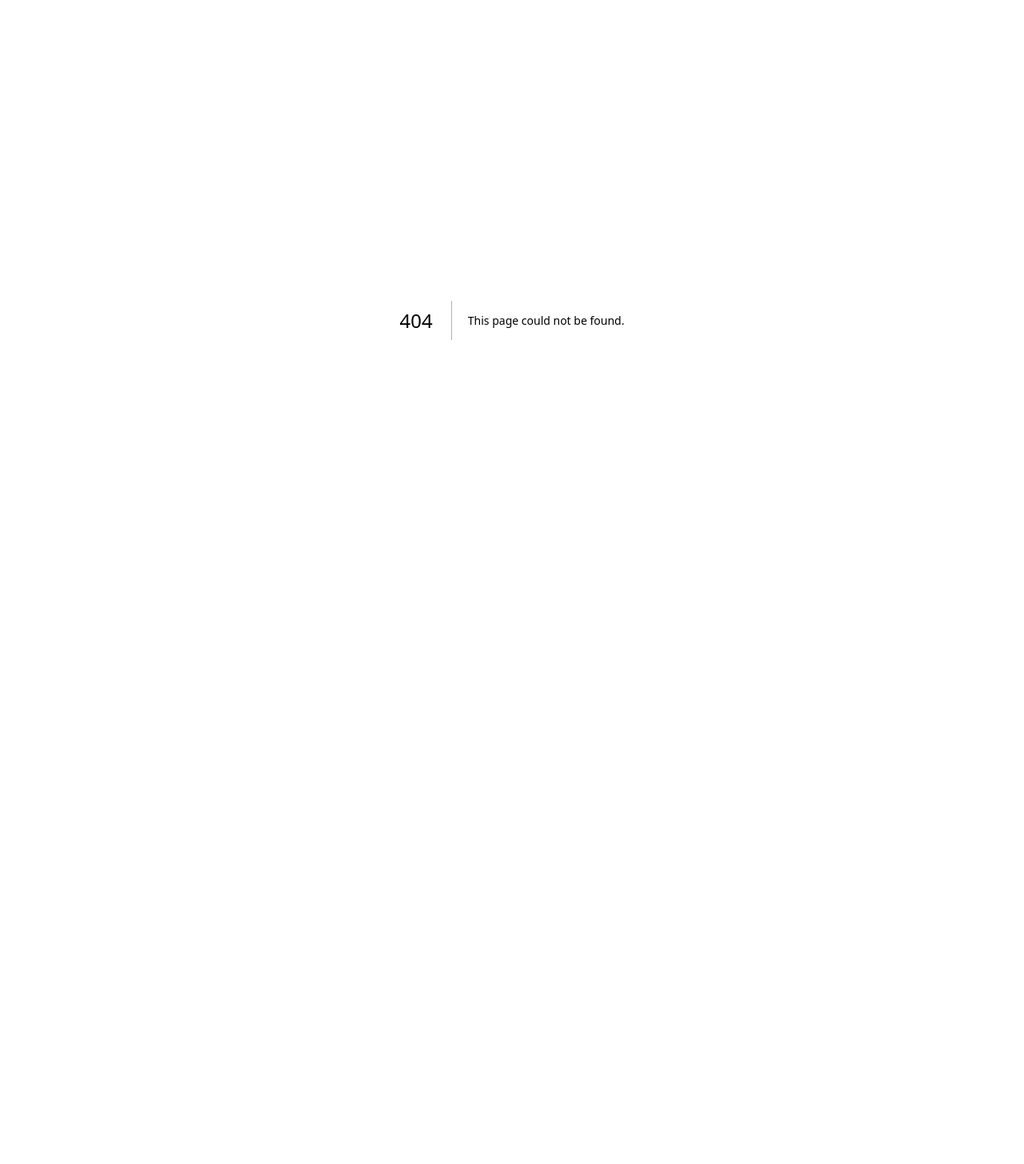
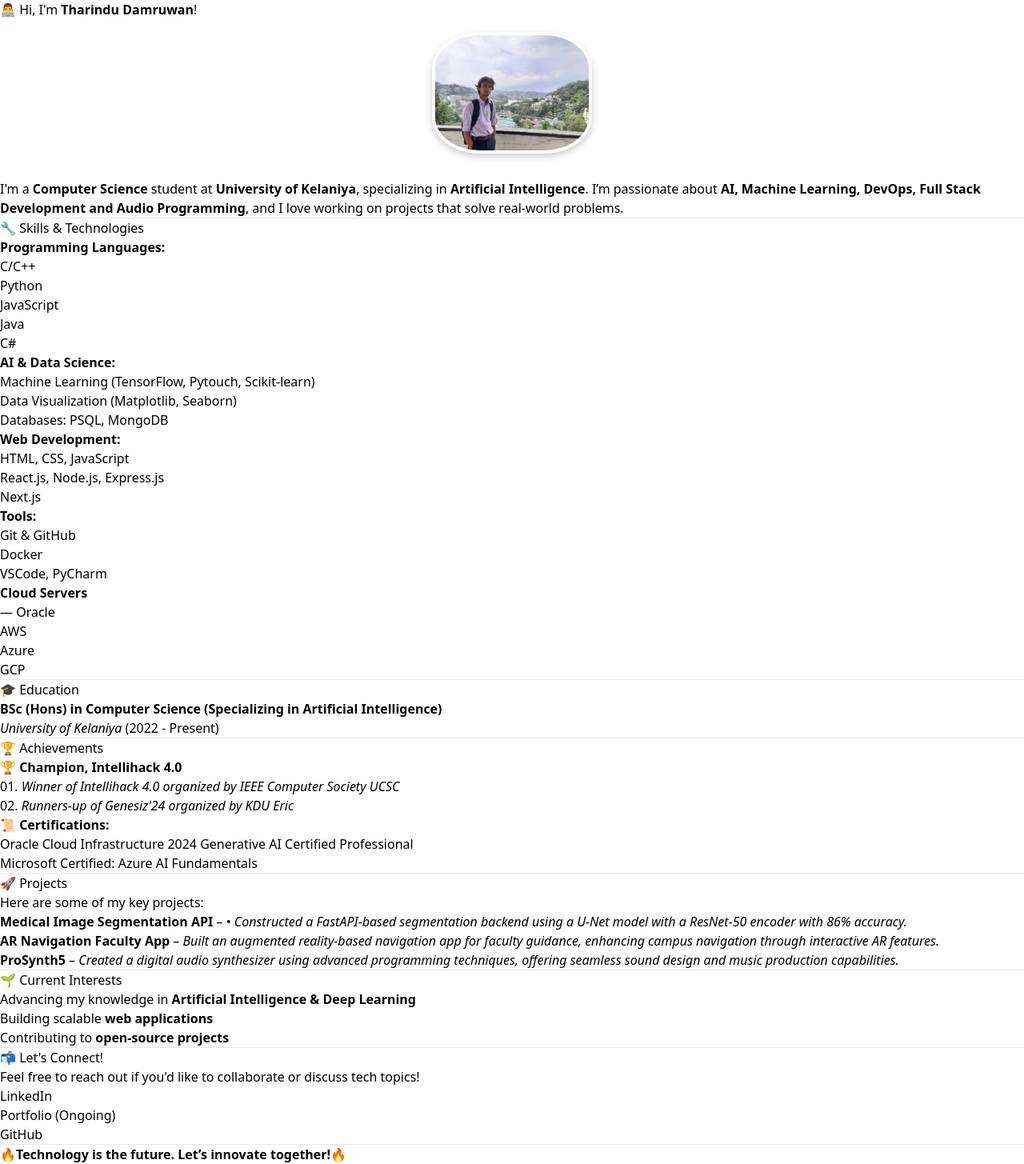
Before and after one commit to nasmeenmnm/batch5, a Next.js app: page /Meet_our_team/Tharindu_Damruwan/about in a window 1280 px wide. Before the commit this address had no page. Shown: the whole page at 80% size. Before the commit the page ends 800 px from the top, so only its background shows below. Built offline with nearby package versions, Linux system fonts and the light colour scheme.

Commit message:
add two others

```diff
--- /dev/null
+++ b/pages/Meet_our_team/Piyumi_Weerarathna/_meta.js
@@ -0,0 +1,6 @@
+const meta = {
+
+    about: "About Me",
+}
+
+export default meta;
--- /dev/null
+++ b/pages/Meet_our_team/Piyumi_Weerarathna/about.mdx
@@ -0,0 +1,106 @@
+---
+title: "Piyumi Weerarathna's Profile"
+description: "Learn more about Piyumi Weerarathna, a passionate Computer Science student specializing in Data Science at the University of Kelaniya."
+---
+
+import Image from 'next/image';
+import avatar from './piyumi.jpg';
+
+👋😊 Hi, I'm **Piyumi Weerarathna**!
+
+<div style={{ display: "flex", justifyContent: "center", marginBottom: "2rem", marginTop: "1rem" }}>
+  <Image
+    src={avatar}
+    alt="Piyumi Weerarathna"
+    width={200}
+    height={200}
+    style={{
+      borderRadius: "30%",
+      border: "4px solid",
+      boxShadow: "0 4px 8px rgba(0, 0, 0, 0.2)",
+    }}
+  />
+</div>
+
+I’m a **Computer Science** student at the **University of Kelaniya** specializing in **Data Science**, driven by a curiosity to transform raw data into actionable solutions. I thrive on building models, uncovering hidden trends, and telling stories through data to solve complex problems.
+
+---
+
+## 🔧 Skills & Technologies
+
+### **Programming Languages:**
+- Python
+- JavaScript
+- Java
+- C#
+
+### **Web Development:**
+- HTML, CSS, JavaScript
+- React.js, Node.js, Express.js
+
+
+### **AI & Data Science:**
+- Machine Learning (Pandas, Numpy, Scikit-learn)
+- NLP
+- Data Visualization (Matplotlib, Seaborn)
+- Databases: SQL, MongoDB
+
+### **Tools:**
+- Git & GitHub
+- VSCode
+
+---
+
+## 🎓 Education
+
+- **BSc (Hons) in Computer Science (Specializing in Data Science)**
+  *University of Kelaniya* (2022 - Present)
+  - Relevant Courses: Machine Learning, Data Mining and Warehousing, AI Fundamentals
+
+---
+
+## 🏆 Achievements
+
+- **🏆 Winner of "Best Project for Technical Enhancement" - Speranza '24 (CyberShield Project - Leo University of Kelaniya)
+
+
+- **📜 Certifications:**
+  - Supervised Machine Learning authorized by Stanford University & Deeplearning.Ai offered through Coursera
+  - [Certification 2]
+  - [Certification 3]
+
+---
+
+## 🚀 Projects
+
+Here are some of my key projects:
+
+### **Sales Forecasting Model**
+- Developed a sales prediction model using ML.NET and regression algorithms like FastTree and LightGbm
+---
+
+### **Movie Recommentation System**
+- Developed a content-based recommendation engine using cosine similarity and Scikit-learn to suggest movies,
+achieving 95% relevance in user feedback.
+---
+
+## 🌱 Current Interests
+
+- Mastering **Data Analysis**
+- Exploring **NLP**
+- Learning **Asp.NET**
+
+
+---
+
+## 📬 Let's Connect!
+
+I’m always open to discussing data, analytics, and innovation:
+
+- [LinkedIn](https://www.linkedin.com/in/piyumi-weerarathna-36ba26214/)
+- [GitHub](https://github.com/piyuminadee)
+- [Medium](https://medium.com/@piyuminadeesha.22)
+
+---
+
+📊 **"Data isn’t just numbers – it’s the story of tomorrow."**
--- /dev/null
+++ b/pages/Meet_our_team/Tharindu_Damruwan/_meta.js
@@ -0,0 +1,5 @@
+const meta = {
+    about: "About Me",
+}
+
+export default meta;
--- /dev/null
+++ b/pages/Meet_our_team/Tharindu_Damruwan/about.mdx
@@ -0,0 +1,108 @@
+---
+title: "Tharindu Damruwan's Profile"
+description: "Learn more about Tharindu Damruwan, a passionate Computer Science student specializing in Artificial Intelligence at the University of Kelaniya."
+---
+
+import Image from 'next/image';
+import avatar from './tharindu.jpeg';
+
+# 👨‍💻 Hi, I'm **Tharindu Damruwan**!
+
+<div style={{ display: "flex", justifyContent: "center", marginBottom: "2rem", marginTop: "1rem" }}>
+  <Image
+    src={avatar}
+    alt="Tharindu Damruwan"
+    width={200}
+    height={200}
+    style={{
+      borderRadius: "30%",
+      border: "4px solid",
+      boxShadow: "0 4px 8px rgba(0, 0, 0, 0.2)",
+    }}
+  />
+</div>
+
+I'm a **Computer Science** student at **University of Kelaniya**, specializing in **Artificial Intelligence**. I’m passionate about **AI, Machine Learning, DevOps, Full Stack Development and Audio Programming**, and I love working on projects that solve real-world problems.
+
+---
+
+## 🔧 Skills & Technologies
+
+### **Programming Languages:**
+- C/C++
+- Python
+- JavaScript
+- Java
+- C#
+
+### **AI & Data Science:**
+- Machine Learning (TensorFlow, Pytouch, Scikit-learn)
+- Data Visualization (Matplotlib, Seaborn)
+- Databases: PSQL, MongoDB
+
+### **Web Development:**
+- HTML, CSS, JavaScript
+- React.js, Node.js, Express.js
+- Next.js
+
+### **Tools:**
+- Git & GitHub
+- Docker
+- VSCode, PyCharm
+
+### **Cloud Servers**
+— Oracle
+- AWS
+- Azure
+- GCP
+
+---
+
+## 🎓 Education
+
+- **BSc (Hons) in Computer Science (Specializing in Artificial Intelligence)**
+  *University of Kelaniya* (2022 - Present)
+
+---
+
+## 🏆 Achievements
+
+- **🏆 Champion, Intellihack 4.0**
+  01. *Winner of Intellihack 4.0 organized by IEEE Computer Society UCSC*<br></br>
+  02. *Runners-up of Genesiz'24 organized by KDU Eric*
+
+- **📜 Certifications:**
+  - Oracle Cloud Infrastructure 2024 Generative AI Certified Professional
+  - Microsoft Certified: Azure AI Fundamentals
+
+---
+
+## 🚀 Projects
+
+Here are some of my key projects:
+
+- [**Medical Image Segmentation API**](https://github.com/Tharindu209/kvasir-seg) – *• Constructed a FastAPI-based segmentation backend using a U-Net model with a ResNet-50 encoder with 86% accuracy.*
+- [**AR Navigation Faculty App**](https://github.com/Tharindu209/AR-Nav-Faculty-App) – *Built an augmented reality-based navigation app for faculty guidance, enhancing campus navigation through interactive AR features.*
+- [**ProSynth5**](https://github.com/Tharindu209/ProSynth5) – *Created a digital audio synthesizer using advanced programming techniques, offering seamless sound design and music production capabilities.*
+
+---
+
+## 🌱 Current Interests
+
+- Advancing my knowledge in **Artificial Intelligence & Deep Learning**
+- Building scalable **web applications**
+- Contributing to **open-source projects**
+
+---
+
+## 📬 Let's Connect!
+
+Feel free to reach out if you'd like to collaborate or discuss tech topics!
+
+- [LinkedIn](https://linkedin.com/in/tharindu-damruwan-880392242)
+- Portfolio (Ongoing)
+- [GitHub](https://github.com/Tharindu209)
+
+---
+
+**🔥Technology is the future. Let’s innovate together!🔥**
--- a/pages/Meet_our_team/_meta.js
+++ b/pages/Meet_our_team/_meta.js
@@ -6,11 +6,13 @@ const meta = {
     },
     Pawan_Pinsara: "Pawan Pinsara",
     Amindu_Bhashana: "Amindu Bhashana",
+    Tharindu_Damruwan: "Tharindu Damruwan",
     Viduruwan: "Y.P. Viduruwan",
     Mihitha_Wanniarachchi: "Mihitha Wanniarachchi",
     Tharusha: "Tharusha Kavindi",
     Apeksha:"Apeksha Pathirage",
     Dilshana_Ranawake: "Dilshana Ranawake",
+    Piyumi_Weerarathna: "Piyumi Weerarathna",
 }
 
 export default meta;
```
Also changed, not shown: pages/Meet_our_team/Piyumi_Weerarathna/piyumi.jpg (added), pages/Meet_our_team/Tharindu_Damruwan/tharindu.jpeg (added).
